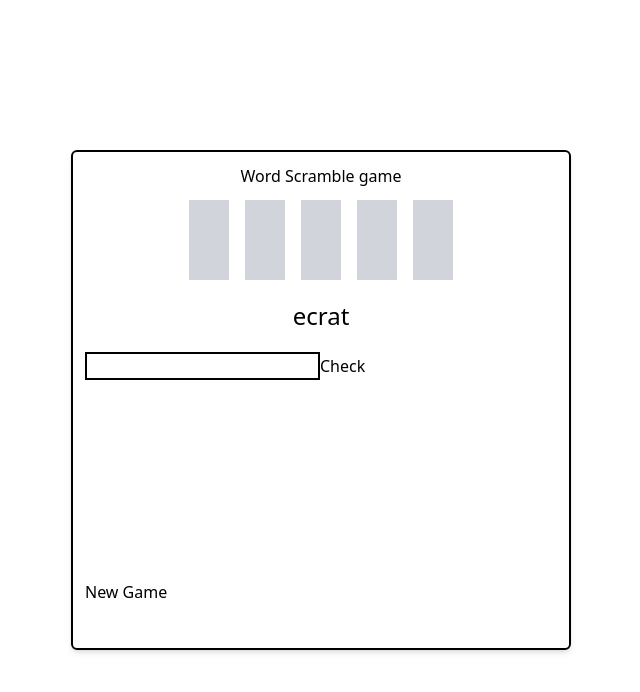
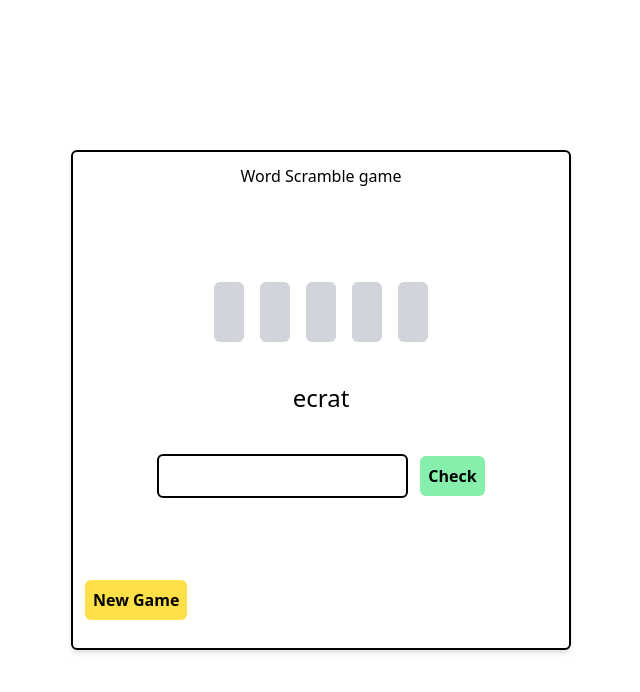
Before and after one commit to MaseCodes20/word-scramble-game, a React (Vite) app: page / in a window 1280 px wide. Both pictures are taken after a click on the button "Start Game". Shown: the top 692 px of the page, without its empty margins (319-959 px from the left). Built offline with nearby package versions, Linux system fonts and the light colour scheme.

Commit message:
styling update

```diff
--- a/src/components/Game.tsx
+++ b/src/components/Game.tsx
@@ -53,18 +53,24 @@ function Game() {
 
       {!gameStarted ? (
         <div className="h-[400px] flex items-center justify-center">
-          <button onClick={newGame}>Start Game</button>
+          <button
+            onClick={newGame}
+            className="p-2 bg-yellow-300 hover:bg-yellow-500 hover:text-white rounded-md font-semibold"
+          >
+            Start Game
+          </button>
         </div>
       ) : (
         <>
-          <div className="h-[380px]">
+          <div className="h-[380px] flex items-center justify-center">
+            <div>
               {/* Empty letters box */}
               <div className="flex items-center justify-center gap-4">
                 {correctWord.split("").map((letter, index) => {
                   return (
                     <div
                       key={`${letter}_${index}`}
-                    className="w-10 h-20 bg-gray-300 flex items-center justify-center text-xl font-bold"
+                      className="w-[30px] h-[60px] rounded-md bg-gray-300 flex items-center justify-center text-xl font-bold"
                     >
                       {" "}
                       {wordInput[index]}
@@ -72,26 +78,35 @@ function Game() {
                   );
                 })}
               </div>
-
               {/* Scrambled Word */}
-            <div className="text-center my-5 text-2xl">
+              <div className="text-center my-10 text-2xl">
                 {scrambledWord.toLowerCase()}
               </div>
-
               {/* word input */}
-            <div>
+              <div className="flex items-center">
                 <input
                   type="text"
                   name="wordInput"
                   id="wordInput"
-                className="border-2 border-black"
+                  className="flex-1 border-2 border-black rounded-md p-2"
                   value={wordInput}
                   onChange={(e) => setWordInput(e.target.value)}
                 />
-              <button onClick={checkWord}>Check</button>
+                <button
+                  className="ml-3 p-2 bg-green-300 hover:bg-green-500 hover:text-white rounded-md font-semibold"
+                  onClick={checkWord}
+                >
+                  Check
+                </button>
+              </div>{" "}
             </div>
           </div>
-          <button onClick={newGame}>New Game</button>
+          <button
+            onClick={newGame}
+            className="p-2 bg-yellow-300 hover:bg-yellow-500 hover:text-white rounded-md font-semibold"
+          >
+            New Game
+          </button>
         </>
       )}
     </div>
```
Lines whose indentation alone changed are shown as unchanged.
